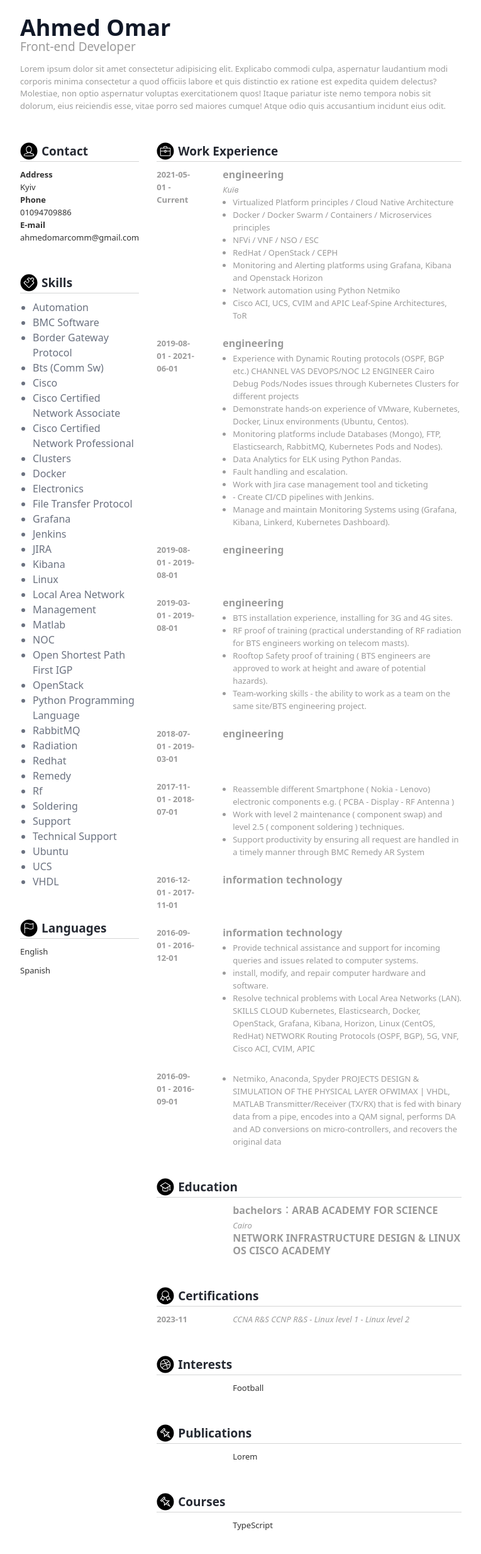
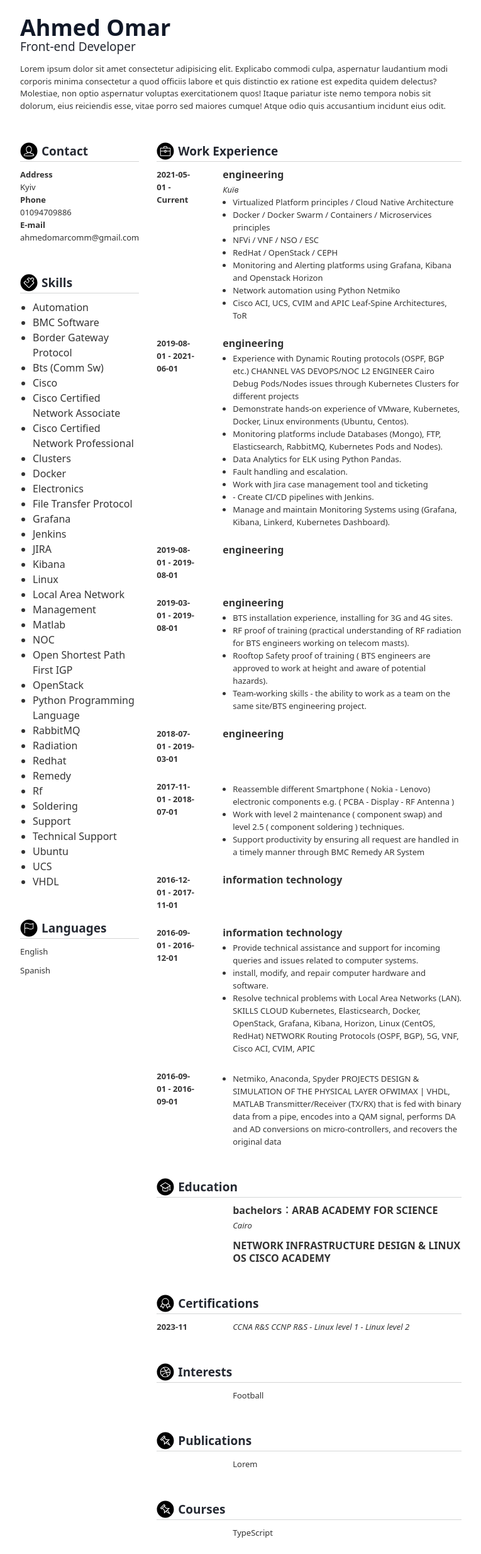
Before and after one commit to Kolya2300/resume, a React (Create React App) app: page / in a window 1280 px wide. Shown: the whole page at 63% size, without its empty margins (257-1022 px from the left). Built offline with nearby package versions, Linux system fonts and the light colour scheme.

Commit message:
ResumeCrisp change color for text

```diff
--- a/src/resume-crisp/components/Certification.jsx
+++ b/src/resume-crisp/components/Certification.jsx
@@ -1,7 +1,5 @@
 const Certification = ({data}) => {
-  return (
-    <>
-      {data ? <div className='mb-12'>
+  return data ? <div className='mb-12'>
     <div className="border-b-[1px] border-[#d5d6d6] mb-[10px]">
       <div className='pb-0.5 flex items-center'>
         <svg viewBox="0 0 54 54" className="w-7 h-7 mr-1.5 ">
@@ -14,15 +12,13 @@ const Certification = ({data}) => {
     {data.map((certificate, index)=>{
       return(
         <div className='flex gap-14 mb-6' key={index}>
-              <p className='flex-1 text-[13px] leading-[20px] text-[#9b9b9b] font-bold' style={{minWidth: '65px', maxWidth: '65px'}}>{certificate.date}</p>
+          <p className='flex-1 text-[13px] leading-[20px] text-[#343434] font-bold' style={{minWidth: '65px', maxWidth: '65px'}}>{certificate.date}</p>
           <div className='flex-3'>
-                <p className='italic text-[13px] font-normal leading-[20px] text-[#9b9b9b]'>{certificate.name}</p>
+            <p className='italic text-[13px] font-normal leading-[20px] text-[#343434]'>{certificate.name}</p>
           </div>
         </div>)
     })}
-      </div> : null}
-    </>
-  );
+  </div> : null;
 };
 
 export default Certification;
--- a/src/resume-crisp/components/Contact.jsx
+++ b/src/resume-crisp/components/Contact.jsx
@@ -1,8 +1,6 @@
 const Contact = ({data}) => {
   const {address, phones, mails} = data
-  return (
-    <>
-      {data ? <div className='mb-12'>
+  return data ? <div className='mb-12'>
     <div className="border-b-[1px] border-[#d5d6d6] mb-[10px]">
       <div className='pb-0.5 flex items-center'>
         <svg viewBox="0 0 54 54" className="w-7 h-7 mr-1.5 ">
@@ -18,9 +16,7 @@ const Contact = ({data}) => {
         <p className='leading-5 text-[13px] font-normal text-[#343434]'>{phone}</p></div>)})
       : ''}</p>
     <p>{mails && mails.length ? mails.map((mail, index)=>{return(<div key={index} className='break-words'><p className='leading-5 text-[13px] font-bold text-[#343434]'>E-mail</p> <p className='leading-5 text-[13px] font-normal text-[#343434]'>{mail}</p></div>)}) : ''}</p>
-      </div> : null}
-    </>
-  );
+  </div> : null;
 };
 
 export default Contact;
--- a/src/resume-crisp/components/Courses.jsx
+++ b/src/resume-crisp/components/Courses.jsx
@@ -1,7 +1,5 @@
 const Courses = ({data}) => {
-  return (
-    <>
-      {data ? <div>
+  return data ? <div>
     <div className="border-b-[1px] border-[#d5d6d6] mb-[10px]">
       <div className='pb-0.5 flex items-center'>
         <svg viewBox="0 0 54 54" className="w-7 h-7 mr-1.5 ">
@@ -14,9 +12,7 @@ const Courses = ({data}) => {
     <div>
       {data.map((language)=>(<p className='leading-5 text-[13px] font-normal text-[#343434] mt-[10px] ml-[121px]'>{language.name}</p>))}
     </div>
-      </div> : null}
-    </>
-  );
+  </div> : null;
 };
 
 export default Courses;
--- a/src/resume-crisp/components/Education.jsx
+++ b/src/resume-crisp/components/Education.jsx
@@ -1,8 +1,6 @@
 const Education = ({data}) => {
   const {entries} = data
-  return (
-    <>
-      {data ? <div className='mb-12'>
+  return data ? <div className='mb-12'>
     <div className="border-b-[1px] border-[#d5d6d6] mb-[10px]">
       <div className='pb-0.5 flex items-center'>
         <svg viewBox="0 0 54 54" className="w-7 h-7 mr-1.5 ">
@@ -15,22 +13,20 @@ const Education = ({data}) => {
     <div>
       {entries.map((edu, index)=>{
         return(
-              <div key={index} className='ml-[121px]'>
+          <div key={index} className='ml-[121px] mb-3'>
             <div className='flex'>
-                  <p className='leading-5 text-[16px] font-bold text-[#9b9b9b]'>
+              <p className='leading-5 text-[16px] font-bold text-[#343434]'>
                 {edu.title ? edu.title + '\uFE30' : ''}
               </p>
-                  <p className='leading-5 text-[16px] font-bold text-[#9b9b9b]'>{edu.establishment}</p>
+              <p className='leading-5 text-[16px] font-bold text-[#343434]'>{edu.establishment}</p>
             </div>
-                <p className='italic text-[13px] font-normal leading-[20px] text-[#9b9b9b] mt-1'>{edu.location.city}</p>
+            <p className='italic text-[13px] font-normal leading-[20px] text-[#343434] mt-1'>{edu.location.city}</p>
 
           </div>
         )
       })}
     </div>
-      </div> : null}
-    </>
-  );
+  </div> : null;
 };
 
 export default Education;
--- a/src/resume-crisp/components/Interests.jsx
+++ b/src/resume-crisp/components/Interests.jsx
@@ -1,7 +1,5 @@
 const Interests = ({data}) => {
-  return (
-    <>
-      {data ? <div className='mb-12'>
+  return data ? <div className='mb-12'>
     <div className="border-b-[1px] border-[#d5d6d6] mb-[10px]">
       <div className='pb-0.5 flex items-center'>
         <svg viewBox="0 0 54 54" className="w-7 h-7 mr-1.5 ">
@@ -14,9 +12,7 @@ const Interests = ({data}) => {
     <div>
       {data.map((language)=>(<p className='leading-5 text-[13px] font-normal text-[#343434] mt-[10px] ml-[121px]'>{language.name}</p>))}
     </div>
-      </div> : null}
-    </>
-  );
+  </div> : null;
 };
 
 export default Interests;
--- a/src/resume-crisp/components/Language.jsx
+++ b/src/resume-crisp/components/Language.jsx
@@ -1,7 +1,5 @@
 const Language = ({data}) => {
-  return (
-    <>
-      {data ? <div>
+  return data ? <div>
     <div className="border-b-[1px] border-[#d5d6d6] mb-[10px]">
       <div className='pb-0.5 flex items-center'>
         <svg viewBox="0 0 54 54" className="w-7 h-7 mr-1.5 ">
@@ -14,9 +12,7 @@ const Language = ({data}) => {
     <div>
       {data.map((language)=>(<p className='leading-5 text-[13px] font-normal text-[#343434] mt-[10px]'>{language.name}</p>))}
     </div>
-      </div> : null}
-    </>
-  );
+  </div> : null;
 };
 
 export default Language;
--- a/src/resume-crisp/components/PersonalInfo.jsx
+++ b/src/resume-crisp/components/PersonalInfo.jsx
@@ -3,8 +3,8 @@ const PersonalInfo = ({data}) => {
   return (
     <div className='mb-12'>
       <h1 className="text-gray-900 text-4xl font-bold break-words">{raw_name}</h1>
-      <h3 className='text-[19px] leading-[20px] text-[#9b9b9b] mb-4'>{profession}</h3>
-      <p className='text-[13px] text-[#9b9b9b]'>{self_summary}</p>
+      <h3 className='text-[19px] leading-[20px] text-[#252932] mb-4'>{profession}</h3>
+      <p className='text-[13px] text-[#343434]'>{self_summary}</p>
     </div>
   );
 };
--- a/src/resume-crisp/components/Publications.jsx
+++ b/src/resume-crisp/components/Publications.jsx
@@ -1,7 +1,5 @@
 const Publications = ({data}) => {
-  return (
-   <>
-     {data ?  <div className='mb-12'>
+  return data ?  <div className='mb-12'>
     <div className="border-b-[1px] border-[#d5d6d6] mb-[10px]">
       <div className='pb-0.5 flex items-center'>
         <svg viewBox="0 0 54 54" className="w-7 h-7 mr-1.5 ">
@@ -14,9 +12,7 @@ const Publications = ({data}) => {
     <div>
       {data.map((language)=>(<p className='leading-5 text-[13px] font-normal text-[#343434] mt-[10px] ml-[121px]'>{language.name}</p>))}
     </div>
-     </div> : null}
-   </>
-  );
+  </div> : null;
 };
 
 export default Publications;
--- a/src/resume-crisp/components/Skills.jsx
+++ b/src/resume-crisp/components/Skills.jsx
@@ -1,7 +1,5 @@
 const Skills = ({data}) => {
-  return (
-    <>
-      {data ? <div className='mb-12'>
+  return data ? <div className='mb-12'>
     <div className="border-b-[1px] border-[#d5d6d6] mb-[10px]">
       <div className='pb-0.5 flex items-center'>
         <svg viewBox="0 0 54 54" className="w-7 h-7 mr-1.5">
@@ -11,16 +9,14 @@ const Skills = ({data}) => {
         <p className='leading-6 text-[19px] font-bold text-[#252932]'>Skills</p>
       </div>
     </div>
-        <ul className='list-disc text-gray-500 ml-5'>
+    <ul className='list-disc text-[#343434] ml-5'>
       {data.map((skills, index) => {
         return (
           <li key={index}>{skills.name}</li>
         )
       })}
     </ul>
-      </div> : null}
-    </>
-  );
+  </div> : null;
 };
 
 export default Skills;
--- a/src/resume-crisp/components/WorkExperience.jsx
+++ b/src/resume-crisp/components/WorkExperience.jsx
@@ -1,8 +1,6 @@
 const WorkExperience = ({data}) => {
   const {entries} = data
-  return (
-    <>
-      {data ? <div className='mb-12'>
+  return data ? <div className='mb-12'>
     <div className="border-b-[1px] border-[#d5d6d6] mb-[10px]">
       <div className='pb-0.5 flex items-center'>
         <svg viewBox="0 0 54 54" className="w-7 h-7 mr-1.5 ">
@@ -15,13 +13,13 @@ const WorkExperience = ({data}) => {
     {entries.map((work, index)=>{
       return(
         <div className='flex gap-10 mb-6' key={index}>
-              <p className='flex-1 text-[13px] leading-[20px] text-[#9b9b9b] font-bold' style={{minWidth: '65px', maxWidth: '65px'}}>{work.start_date} - {work.end_date ? work.end_date : 'Current'}</p>
+          <p className='flex-1 text-[13px] leading-[20px] text-[#343434] font-bold' style={{minWidth: '65px', maxWidth: '65px'}}>{work.start_date} - {work.end_date ? work.end_date : 'Current'}</p>
           <div className='flex-3'>
-                <p className='text-[16px] leading-[20px] font-bold text-[#9b9b9b] mb-1' >{work.industry}</p>
-                <p className='italic text-[13px] font-normal leading-[20px] text-[#9b9b9b] mt-1'>{work.location.city}</p>
-                <ul className='list-disc text-gray-500 ml-4'>
+            <p className='text-[16px] leading-[20px] font-bold text-[#343434] mb-1' >{work.industry}</p>
+            <p className='italic text-[13px] font-normal leading-[20px] text-[#343434] mt-1'>{work.location.city}</p>
+            <ul className='list-disc ml-4'>
               {work.description && work.description.split('*').map((item, index) => (
-                    item.trim() !== '' && <li key={index} className='text-[13px] leading-[20px] font-normal text-[#9b9b9b]'>{item.trim()}</li>
+                item.trim() !== '' && <li key={index} className='text-[13px] leading-[20px] font-normal text-[#343434]'>{item.trim()}</li>
               ))}
 
             </ul>
@@ -29,9 +27,7 @@ const WorkExperience = ({data}) => {
         </div>
       )
     })}
-      </div> : null}
-    </>
-  );
+  </div> : null;
 };
 
 export default WorkExperience;
```
Lines whose indentation alone changed are shown as unchanged.
